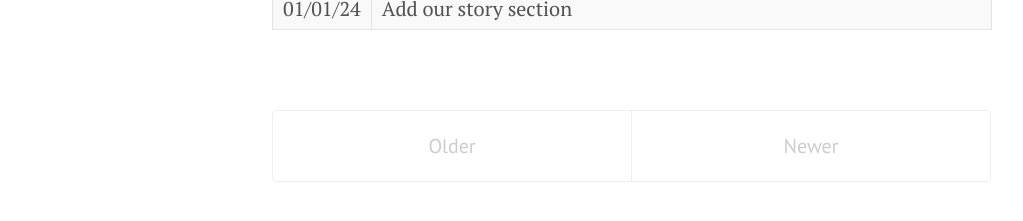
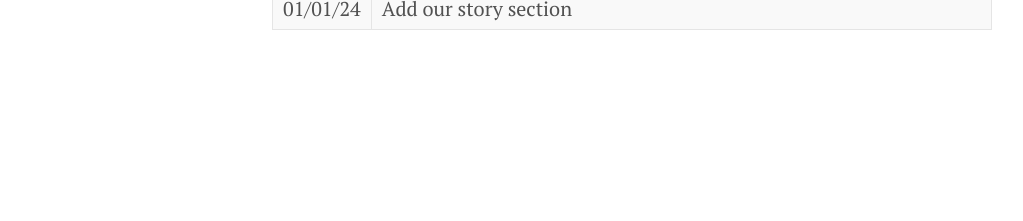
Before and after one commit to JoshBradshaw/andreajosh.github.io, a Jekyll site: the page built from index.html, in a window 1280 px wide and 900 px high, scrolled down 1681 px. Shown: the part 658-879 px from the top of the window, without its empty margins (8-1031 px from the left). Built offline with Jekyll 4.4.1, drawn with Linux system fonts in a browser that asks for light colours; the list of posts is cut into pages by our own code; after the commit the page ends 2449 px from its top, so only the background shows below that.

Commit message:
Remove extraneous features

```diff
--- a/_includes/sidebar.html
+++ b/_includes/sidebar.html
@@ -27,7 +27,6 @@
 
     <a class="sidebar-nav-item" href="https://forms.gle/bQhBirELPz59uppF9">RSVP</a>
 
-    <span class="sidebar-nav-item">Currently v{{ site.version }}</span>
   </nav>
 
   <div class="sidebar-item">
--- a/index.html
+++ b/index.html
@@ -16,20 +16,3 @@ title: Home
   </div>
   {% endfor %}
 </div>
-
-<div class="pagination">
-  {% if paginator.next_page %}
-    <a class="pagination-item older" href="{{ paginator.next_page_path | absolute_url }}">Older</a>
-  {% else %}
-    <span class="pagination-item older">Older</span>
-  {% endif %}
-  {% if paginator.previous_page %}
-    {% if paginator.page == 2 %}
-      <a class="pagination-item newer" href="{{ '/' | absolute_url }}">Newer</a>
-    {% else %}
-      <a class="pagination-item newer" href="{{ paginator.previous_page_path | absolute_url }}">Newer</a>
-    {% endif %}
-  {% else %}
-    <span class="pagination-item newer">Newer</span>
-  {% endif %}
-</div>
```
